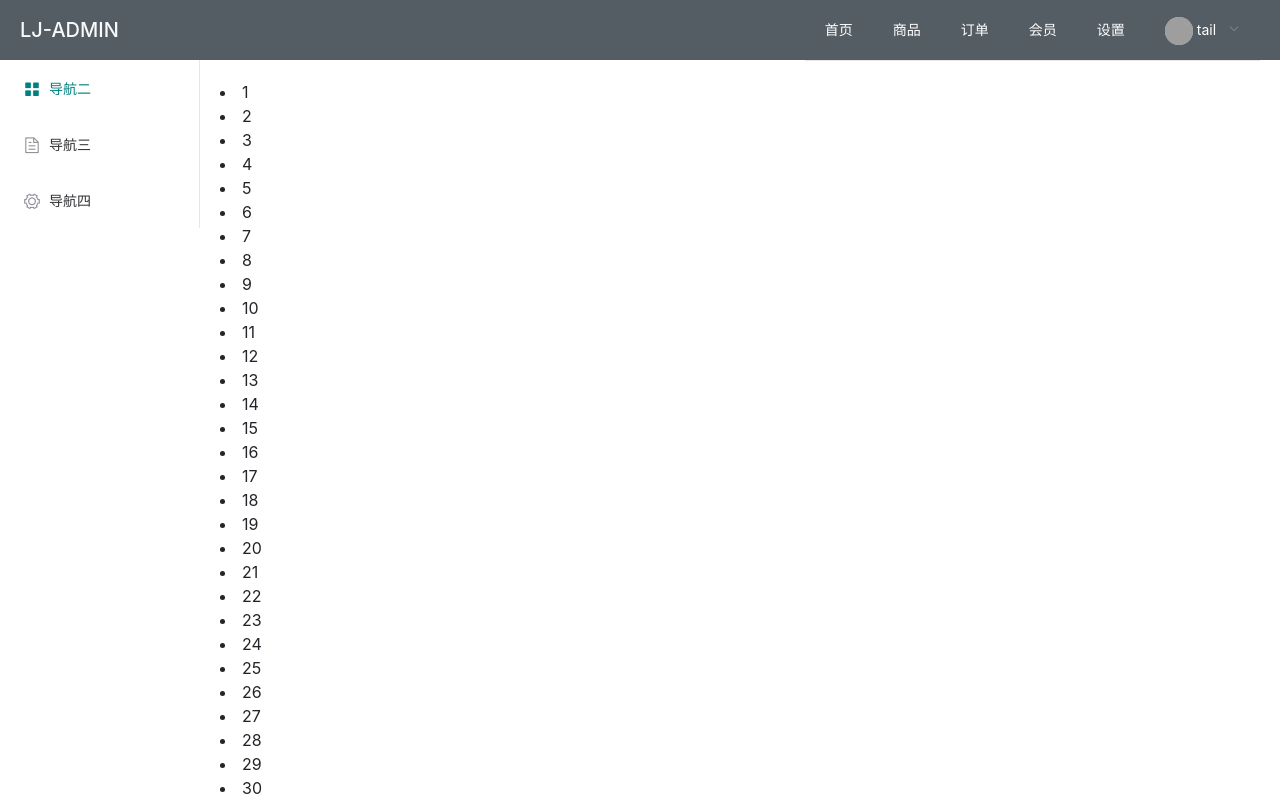
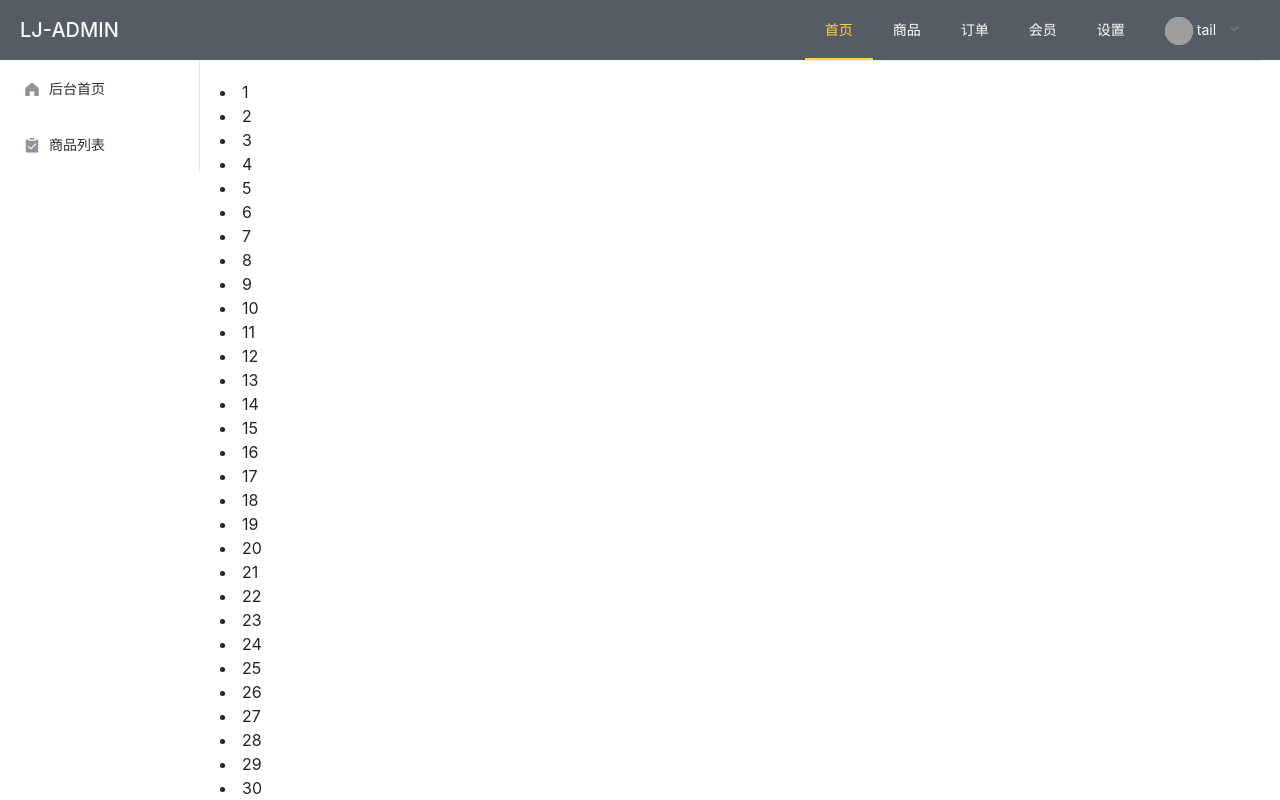
Before and after one commit to chenliupeng96/ljadmin, a Vue app: page /#/index in a window 1280 px wide. Built offline with nearby package versions, Linux system fonts and the light colour scheme; grey boxes are pictures that could not be loaded.

Commit message:
侧边导航栏2

```diff
--- a/src/views/layout.vue
+++ b/src/views/layout.vue
@@ -38,17 +38,9 @@
             default-active="2"
             @select="slideSelect"
             >
-            <el-menu-item index="2">
-              <i class="el-icon-menu"></i>
-              <span slot="title">导航二</span>
-            </el-menu-item>
-            <el-menu-item index="3">
-              <i class="el-icon-document"></i>
-              <span slot="title">导航三</span>
-            </el-menu-item>
-            <el-menu-item index="4">
-              <i class="el-icon-setting"></i>
-              <span slot="title">导航四</span>
+            <el-menu-item :index="index | numToString" v-for="(item,index) in slideMenus" :key="index">
+              <i :class="item.icon"></i>
+              <span slot="title">{{item.name}}</span>
             </el-menu-item>
           </el-menu>
         </el-aside>
@@ -70,10 +62,21 @@
   data() {
     return {
       navBar:{
-        acive:'0',
+        active:'0',
         list:[
           {
-            name: '首页'
+            name: '首页',
+            subActive:'0',
+            submenu:[
+              {
+                icon:'el-icon-s-home',
+                name:'后台首页'
+              },
+               {
+                icon:'el-icon-s-claim',
+                name:'商品列表'
+              }
+            ]
           },
            {
             name: '商品'
@@ -91,12 +94,26 @@
       }
     };
   },
+  computed:{
+    slideMenusActive:{
+      get(){
+        return this.navBar.list[this.navBar.active].subActive || '0';
+      },
+      set(val){
+        this.navBar.list[this.navBar.active].subActive = val;
+        console.log(val);
+      }
+    },
+    slideMenus(){
+      return this.navBar.list[this.navBar.active].submenu || []
+    }
+  },
   methods: {
     handleSelect(key, keyPath) {
-      console.log(key, keyPath);
+      this.navBar.active = key;
     },
     slideSelect(key, keyPath){
-      console.log(key, keyPath);
+      this.slideMenusActive = key;
     }
   },
 };
```
